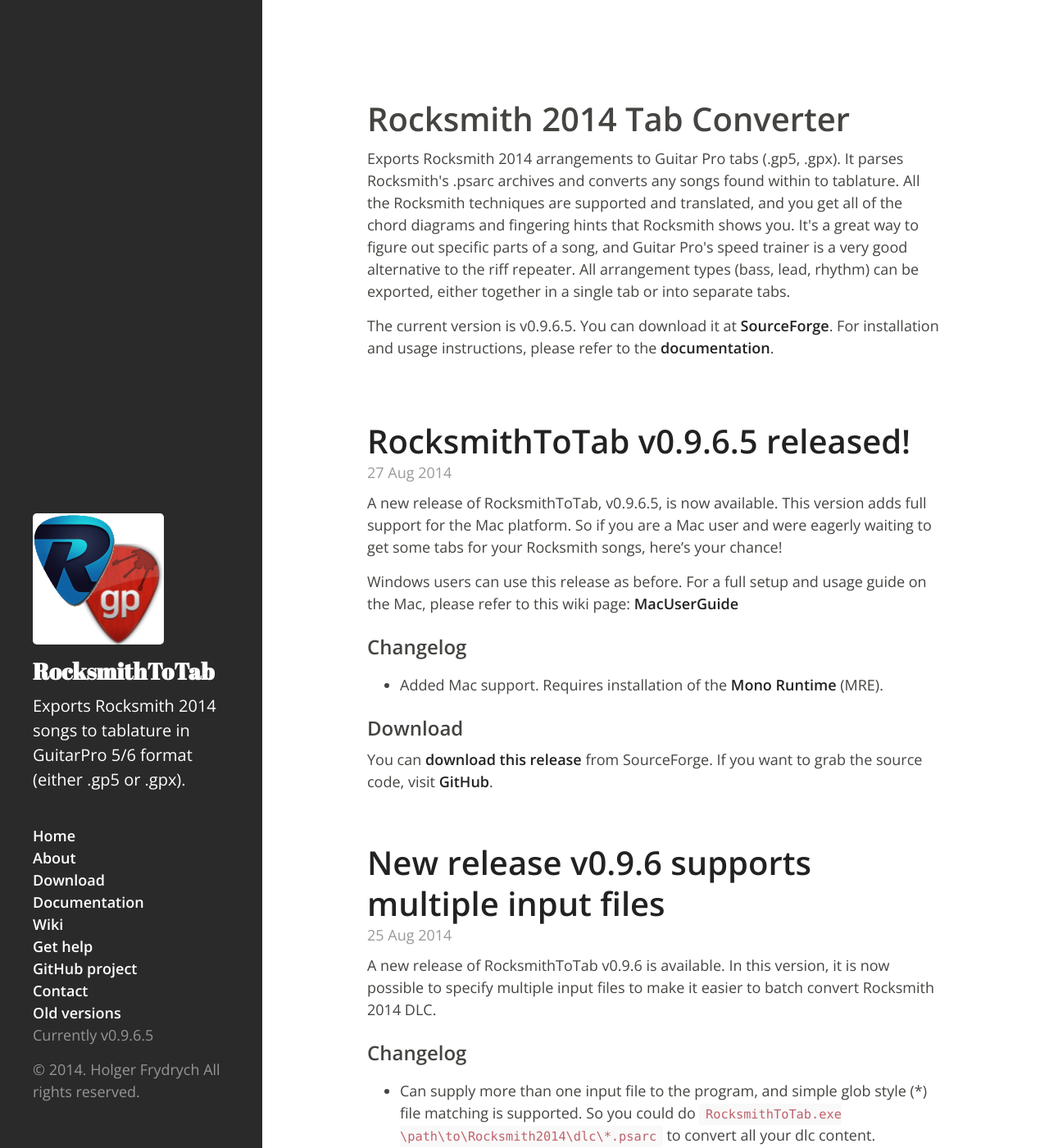
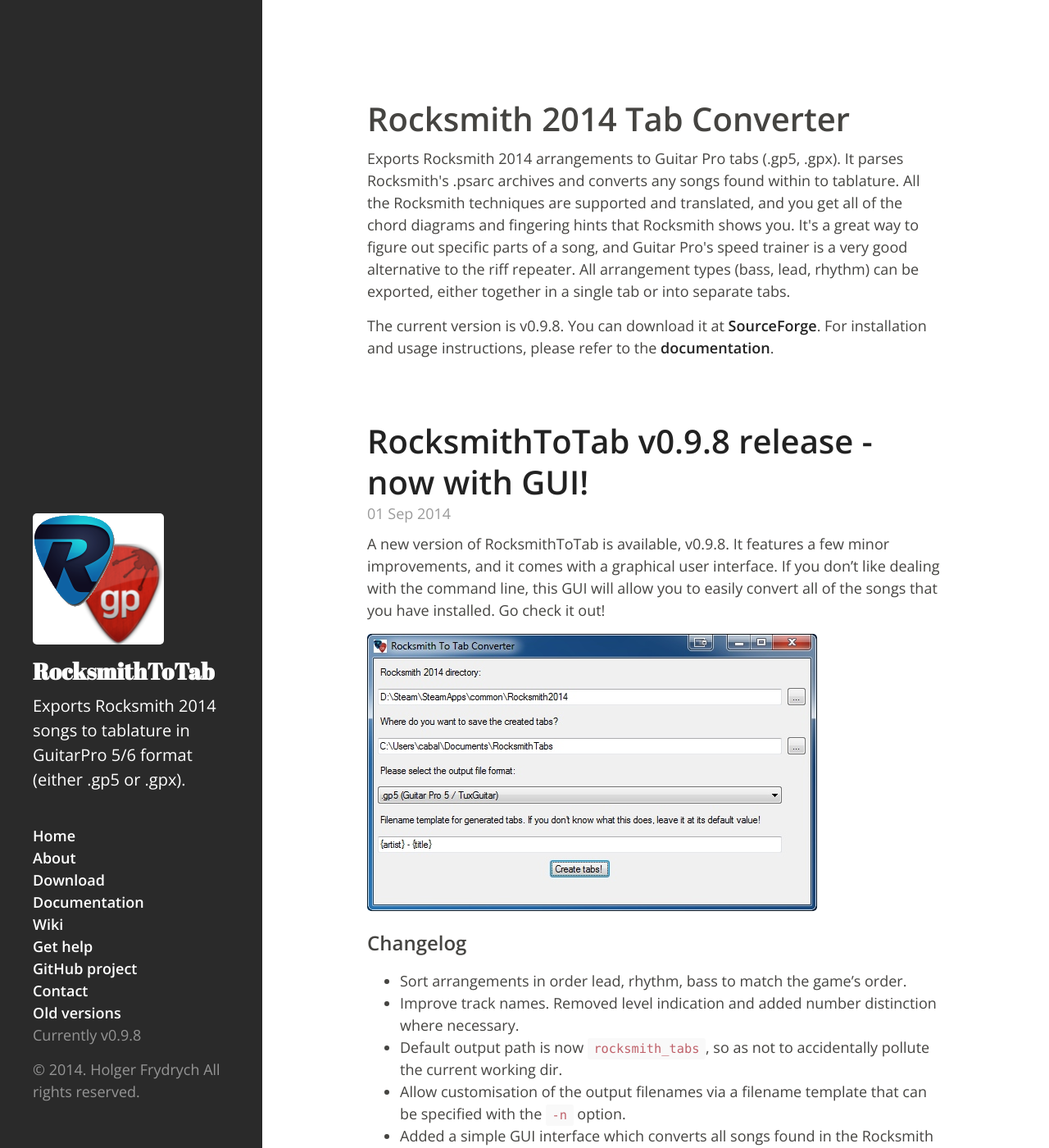
Before and after one commit to fholger/RocksmithToTab, a Jekyll site: the page built from index.html, in a window 1280 px wide and 1400 px high. Shown: the whole window at 82% size. Built offline with Jekyll 4.4.1, drawn with Linux system fonts in a browser that asks for light colours; the list of posts is cut into pages by our own code; some of the changed text lies outside the part shown.

Commit message:
Release v0.9.8

```diff
--- a/_config.yml
+++ b/_config.yml
@@ -2,7 +2,7 @@
 tagline:      'Rocksmith to GuitarPro tabs exporter'
 description:  'Exports Rocksmith 2014 songs to tablature in GuitarPro 5/6 format (either .gp5 or .gpx).'
 url:          http://www.rocksmithtotab.de
-version:      0.9.6.5
+version:      0.9.8
 author:
   name:       'Holger Frydrych'
   email:      'mail@rocksmithtotab.de'
--- /dev/null
+++ b/_posts/2014-09-01-release-v0-9-8-with-gui.md
@@ -0,0 +1,23 @@
+---
+layout: post
+title: RocksmithToTab v0.9.8 release - now with GUI!
+---
+
+A new version of RocksmithToTab is available, v0.9.8. It features a few minor improvements, and it comes with a graphical user interface. If you don't like dealing with the command line, this GUI will allow you to easily convert all of the songs that you have installed. Go check it out!
+
+![The new RocksmithToTab GUI](/images/gui.jpg)
+
+### Changelog
+* Sort arrangements in order lead, rhythm, bass to match the game's order.
+* Improve track names. Removed level indication and added number distinction where necessary.
+* Default output path is now `rocksmith_tabs`, so as not to accidentally pollute the current working dir.
+* Allow customisation of the output filenames via a filename template that can be specified with the `-n` option.
+* Added a simple GUI interface which converts all songs found in the Rocksmith 2014 install directory.
+
+### Download
+
+You can [download this release][dl] at SourceForge. If you want to grab the source code, visit [GitHub][source].
+
+
+[dl]: http://sourceforge.net/projects/rocksmithtotab/files/Releases/
+[source]: https://github.com/fholger/RocksmithToTab/releases/tag/v0.9.8
--- a/documentation/index.md
+++ b/documentation/index.md
@@ -5,3 +5,5 @@
 
 # Documentation
 Coming soon...
+
+For now, check out the [wiki](https://github.com/fholger/RocksmithToTab/wiki)
```
Also changed, not shown: images/gui.jpg (added).
